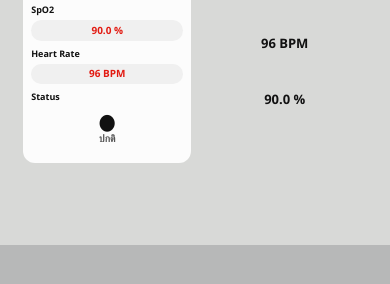
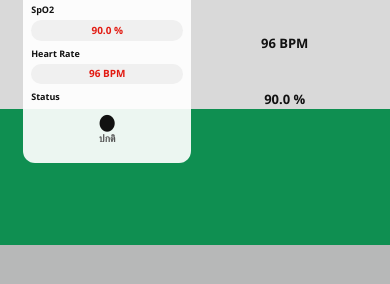
Before and after one commit to wildforcex/wildforcex.github.io, a plain HTML site: page preview.html in a window 390 px wide. Shown: the part 180-464 px from the top of the page. Drawn offline with Linux system fonts and the light colour scheme.

Commit message:
Fix top clipped logo and background

```diff
--- a/preview.css
+++ b/preview.css
@@ -24,7 +24,7 @@ body {
   margin: 0;
   min-height: 100vh;
   padding: 0;
-  overflow: auto;
+  overflow-x: hidden;
   font-family: "Segoe UI", Tahoma, sans-serif;
   color: var(--white);
   background: var(--bg);
@@ -90,8 +90,8 @@ input {
 .page-dashboard {
   width: 100vw;
   min-height: 100vh;
-  padding: 0;
-  overflow: auto;
+  padding: 12px;
+  overflow: visible;
   display: flex;
   align-items: center;
   justify-content: center;
@@ -187,8 +187,8 @@ input {
   aspect-ratio: 2835 / 1600;
   flex: 0 0 auto;
   margin: 0 auto;
-  background: url("BG.png") center / 100% 100% no-repeat;
-  overflow: hidden;
+  background: linear-gradient(180deg, #d9d9d9 0%, #d9d9d9 68%, #0f8f51 68%, #0f8f51 100%);
+  overflow: visible;
 }
 .info-panel {
   position: absolute;
@@ -414,11 +414,11 @@ input {
 @media (max-width: 900px) {
   .page-dashboard {
     align-items: center;
-    padding: 0;
+    padding: 8px;
   }
 
   .dashboard {
-    width: min(100vw - 8px, 980px);
+    width: min(100vw - 12px, 980px);
     max-width: 100vw;
   }
 
@@ -437,7 +437,7 @@ input {
     display: block;
     width: 100vw;
     min-height: 100vh;
-    overflow: auto;
+    overflow: visible;
     padding: 0;
   }
 
@@ -447,9 +447,9 @@ input {
     height: auto;
     min-width: 0;
     margin: 0 auto;
-    background: #d8d9d7;
+    background: linear-gradient(180deg, #d9d9d9 0%, #d9d9d9 68%, #0f8f51 68%, #0f8f51 100%);
     border-radius: 0;
-    overflow: hidden;
+    overflow: visible;
   }
 
   .brand-header {
@@ -467,6 +467,7 @@ input {
   }
 
   .info-panel {
+    position: absolute;
     top: 31%;
     left: 7%;
     width: 42%;
@@ -499,6 +500,7 @@ input {
   }
 
   .map-panel {
+    position: absolute;
     top: 15%;
     left: 54%;
     width: 38%;
@@ -506,6 +508,7 @@ input {
   }
 
   .metric-panel {
+    position: absolute;
     left: 54%;
     width: 38%;
     height: 10%;
@@ -551,6 +554,7 @@ input {
   }
 
   .info-panel {
+    position: absolute;
     top: 30%;
     left: 6%;
     width: 43%;
@@ -571,6 +575,7 @@ input {
   }
 
   .map-panel {
+    position: absolute;
     top: 14%;
     left: 53%;
     width: 40%;
@@ -578,6 +583,7 @@ input {
   }
 
   .metric-panel {
+    position: absolute;
     left: 53%;
     width: 40%;
     height: 9%;
```
